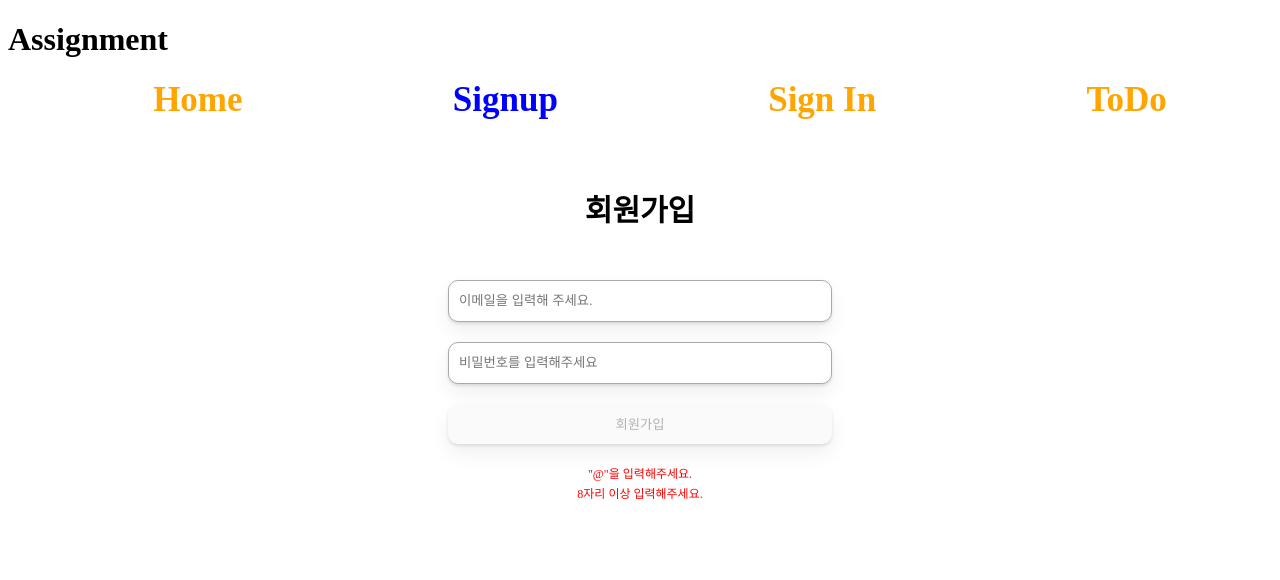
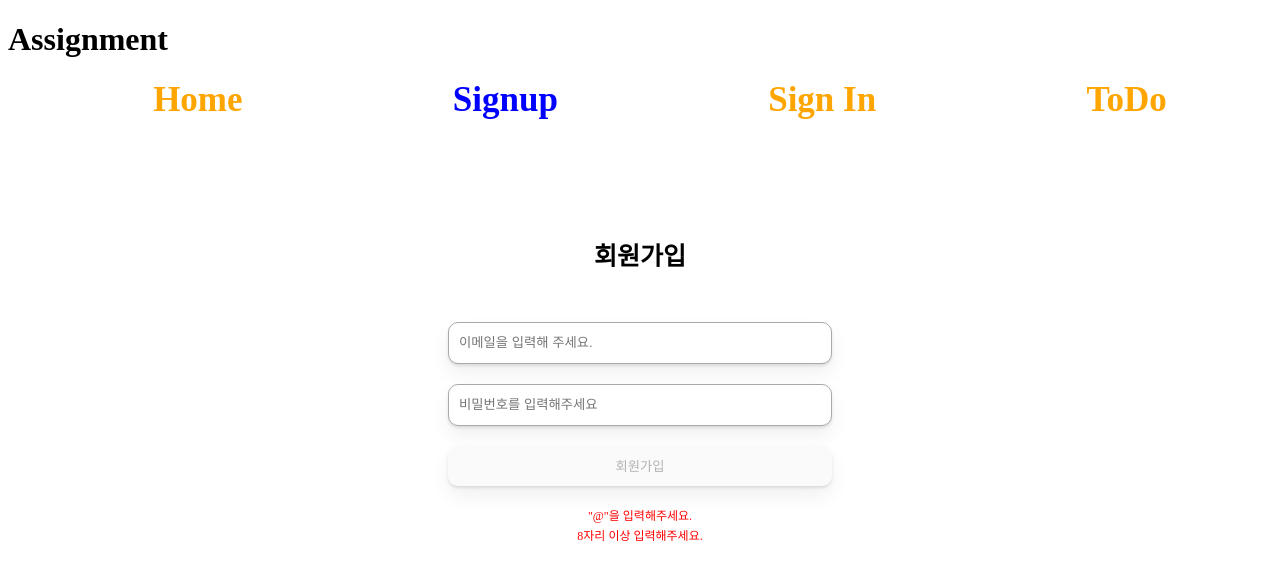
Before and after one commit to seovee/wanted-pre-onboarding-frontend, a React (Create React App) app: page /signup in a window 1280 px wide. Shown: the top 580 px of the page. Built offline with nearby package versions, Linux system fonts and the light colour scheme.

Commit message:
페이지 타이틀 컴포넌트 생성 및 적용

```diff
--- /dev/null
+++ b/src/components/PageTitle.jsx
@@ -0,0 +1,14 @@
+import { styled } from "styled-components";
+
+const Title = styled.h1`
+  font-size: 25px;
+  font-weight: 600;
+  margin-top: 100px;
+  margin-bottom: 50px;
+`;
+
+function PageTitle({ props, title }) {
+  return <Title {...props}>{title}</Title>;
+}
+
+export default PageTitle;
--- a/src/screens/Home.jsx
+++ b/src/screens/Home.jsx
@@ -1,14 +1,15 @@
 import { styled } from "styled-components";
 import Container from "../components/Container";
+import PageTitle from "../components/PageTitle";
+import { Link } from "react-router-dom";
+const HomeComments = styled.p``;
 
 function Home() {
-  const HomeTitle = styled.h1``;
-  const HomeComments = styled.p``;
-
   return (
     <Container>
-      <HomeTitle>Welcome To Jinseob ToDo List</HomeTitle>
+      <PageTitle title="Welcome To Jinseob ToDo List" />
       <HomeComments>회원가입을 안하셨다면 가입부터 해주세요 😎</HomeComments>
+      <Link to={"/signup"}>회원가입</Link>
     </Container>
   );
 }
--- a/src/screens/Signin.jsx
+++ b/src/screens/Signin.jsx
@@ -2,6 +2,7 @@ import { styled } from "styled-components";
 import Button from "../components/Button";
 import Container from "../components/Container";
 import Input from "../components/Input";
+import PageTitle from "../components/PageTitle";
 
 const Warpper = styled.div`
   display: flex;
@@ -12,8 +13,8 @@ const Warpper = styled.div`
 
 function Signin() {
   return (
-    <Container style={{}}>
-      <h1>Sign In</h1>
+    <Container>
+      <PageTitle title="로그인" />
       <Warpper>
         <Input type="email" placeholder="이메일을 입력해 주세요." />
         <Input type="password" placeholder="비밀번호를 입력해주세요" />
--- a/src/screens/Signup.jsx
+++ b/src/screens/Signup.jsx
@@ -4,12 +4,7 @@ import Button from "../components/Button";
 import { useState } from "react";
 import { useNavigate } from "react-router-dom";
 import Input from "../components/Input";
-
-const SignupTitle = styled.h1`
-  font-size: 30px;
-  font-weight: 700;
-  margin: 50px;
-`;
+import PageTitle from "../components/PageTitle";
 
 const SignupForm = styled.form`
   display: flex;
@@ -60,7 +55,7 @@ function Signup() {
 
   return (
     <Container>
-      <SignupTitle>회원가입</SignupTitle>
+      <PageTitle title="회원가입" />
       <SignupForm onSubmit={SignSubmit}>
         <Input
           type="email"
```
